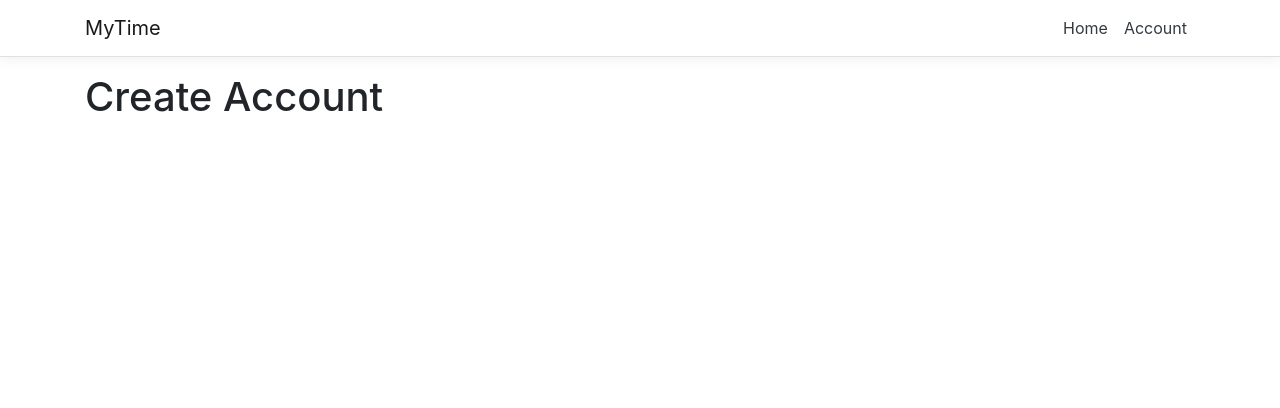
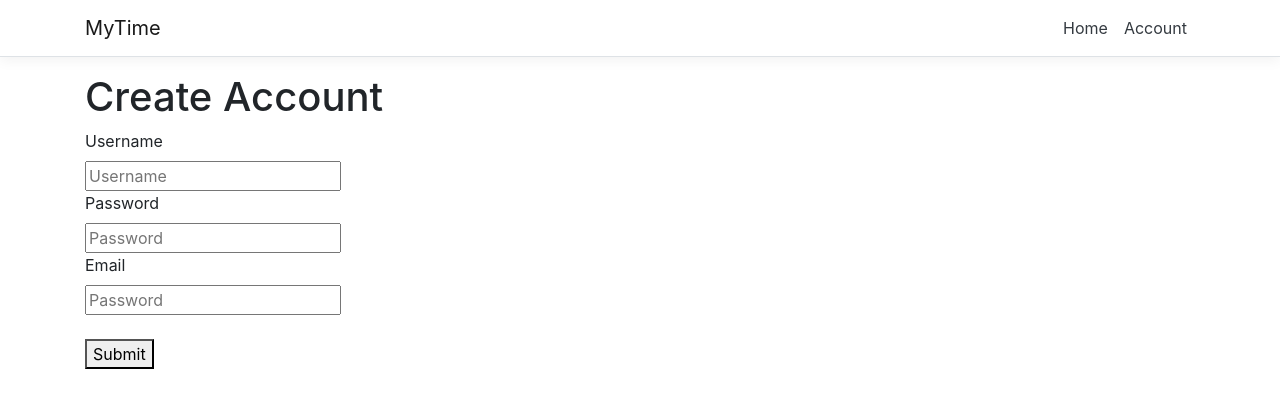
Before and after one commit to thacheshirecat/MyTime, a React (Create React App) app in the folder ClientApp/: page /createaccount in a window 1280 px wide. Shown: the top 408 px of the page. Built offline with nearby package versions, Linux system fonts and the light colour scheme.

Commit message:
Continue work on the create account feature, including getting the basic database functionallity to work on saving account info. Also worked through getting the object info back to the front end using a dictionary.

```diff
--- a/ClientApp/src/App.js
+++ b/ClientApp/src/App.js
@@ -13,7 +13,6 @@ export default class App extends Component {
     super(props);
     this.state = { currentUser: null, MTUverification: 0 };
     this.handleUserInfoDisplay = this.handleUserInfoDisplay.bind(this);
-    this.handleUpdateUserInfo = this.handleUpdateUserInfo.bind(this);
     this.handleLoginUser = this.handleLoginUser.bind(this);
     this.handleResetData = this.handleResetData.bind(this);
   }
@@ -34,25 +33,25 @@ export default class App extends Component {
     this.setState({ currentUser: null});
   }
 
-  handleUpdateUserInfo(user)
+  // handleUpdateUserInfo(user)
+  // {
+  //   let data = JSON.stringify({username: user.userName, password: user.password, email: user.email, userid: user.userId});
+  //   fetch('api/Login/UpdateUser',
+  //     {
+  //       method: 'POST',
+  //       headers: {
+  //         'Accept': 'application/json, text/plain',
+  //         'Content-Type': 'application/json'
+  //       },
+  //       body: data
+  //     }).then(response => response.json())
+  //     .then(newdata => {
+  //     this.setState({ currentUser: newdata });
+  //     });
+  // }
+  handleCreateUser(user)
   {
-    let data = JSON.stringify({username: user.userName, password: user.password, email: user.email, userid: user.userId});
-    fetch('api/Login/UpdateUser',
-      {
-        method: 'POST',
-        headers: {
-          'Accept': 'application/json, text/plain',
-          'Content-Type': 'application/json'
-        },
-        body: data
-      }).then(response => response.json())
-      .then(newdata => {
-      this.setState({ currentUser: newdata });
-      });
-  }
-  handleAddUser(user)
-  {
-    let data = JSON.stringify({username: user.userName, password: user.password, email: user.email, userid: user.userId});
+    let data = JSON.stringify({username: user.userName, password: user.password, email: user.email});
     fetch('api/Login/AddUser',
       {
         method: 'POST',
@@ -64,6 +63,7 @@ export default class App extends Component {
       }).then(response => response.json())
         .then(newdata => {
       console.log(newdata);
+      console.log(newdata.username);
     });
   }
   handleLoginUser(user)
@@ -100,18 +100,19 @@ export default class App extends Component {
     return (
       <Layout>
         <Route exact path='/' component={Home} />
-        <Route
-          path='/account'
-          render={(props)=>
+        <Route path='/account'
+            render={(props)=>
             <Account
               currentUser={this.state.currentUser}
               MTUverification={this.state.MTUverification}
               onUserInfoDisplay={this.handleUserInfoDisplay}
-              onUpdateUserInfo={this.handleUpdateUserInfo}
               onAddUser={this.handleAddUser}
               onLoginUser={this.handleLoginUser}
               onResetData={this.handleResetData}/>} />
-          <Route path='/createaccount' component={CreateAccount} />
+          <Route path='/createaccount'
+              render={(props)=>
+                <CreateAccount
+                onCreateUser={this.handleCreateUser}/>} />
       </Layout>
     );
   }
--- a/ClientApp/src/components/Account.js
+++ b/ClientApp/src/components/Account.js
@@ -25,7 +25,6 @@ Account.propTypes = {
   currentUser: PropTypes.object,
   MTUverification: PropTypes.number,
   onUserInfoDisplay: PropTypes.func,
-  onUpdateUserInfo: PropTypes.func,
   onAddUser: PropTypes.func,
   onLoginUser: PropTypes.func,
   onResetData: PropTypes.func
--- a/ClientApp/src/components/CreateAccount.js
+++ b/ClientApp/src/components/CreateAccount.js
@@ -3,12 +3,47 @@ import PropTypes from 'prop-types';
 
 export default function CreateAccount(props) {
 
+let _username = null;
+let _password = null;
+let _email = null;
+
+function createUserClicked()
+{
+  props.onCreateUser({userName: _username.value, password: _password.value, email: _email.value});
+}
+
   return(
       <div>
       <h1>Create Account</h1>
+      <form>
+        <label>Username</label><br/>
+        <input
+          placeholder = 'Username'
+          type = 'text'
+          id = 'UserName'
+          ref={(input) => {_username = input;}}
+          required="required" /><br/>
+        <label>Password</label><br/>
+        <input
+          placeholder = 'Password'
+          type = 'text'
+          id = 'Password'
+          ref={(input) => {_password = input;}}
+          required="required" /><br/>
+          <label>Email</label><br/>
+          <input
+            placeholder = 'Password'
+            type = 'text'
+            id = 'Email'
+            ref={(input) => {_email = input;}}
+            required="required" /><br/>
+        </form>
+        <br/>
+        <button onClick={createUserClicked}>Submit</button>
       </div>
   )
 }
 
 CreateAccount.propTypes = {
+  onCreateUser: PropTypes.func
 };
```
Also changed, not shown: 2 other files (tests, documents, lock files or other folders).
